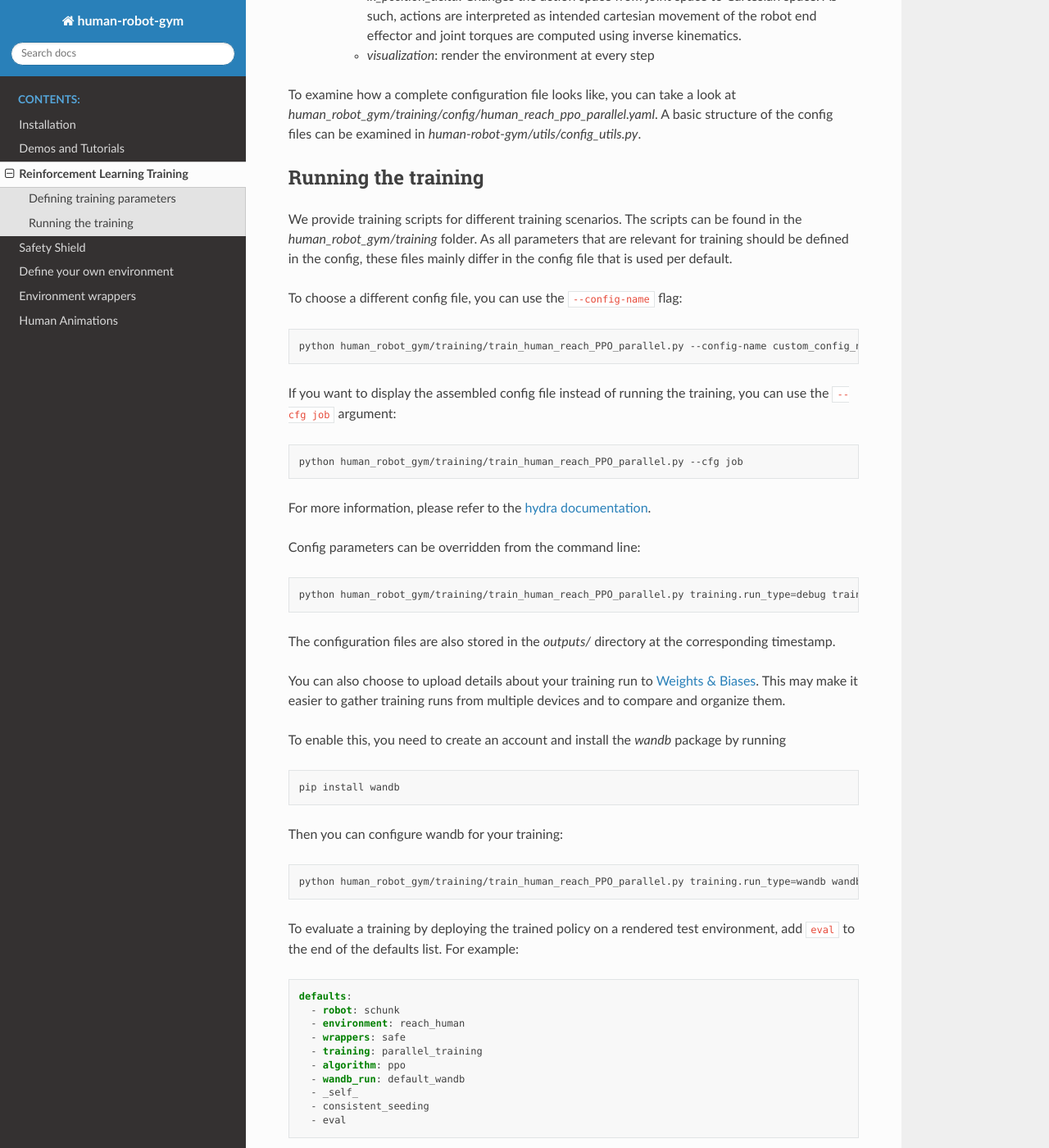
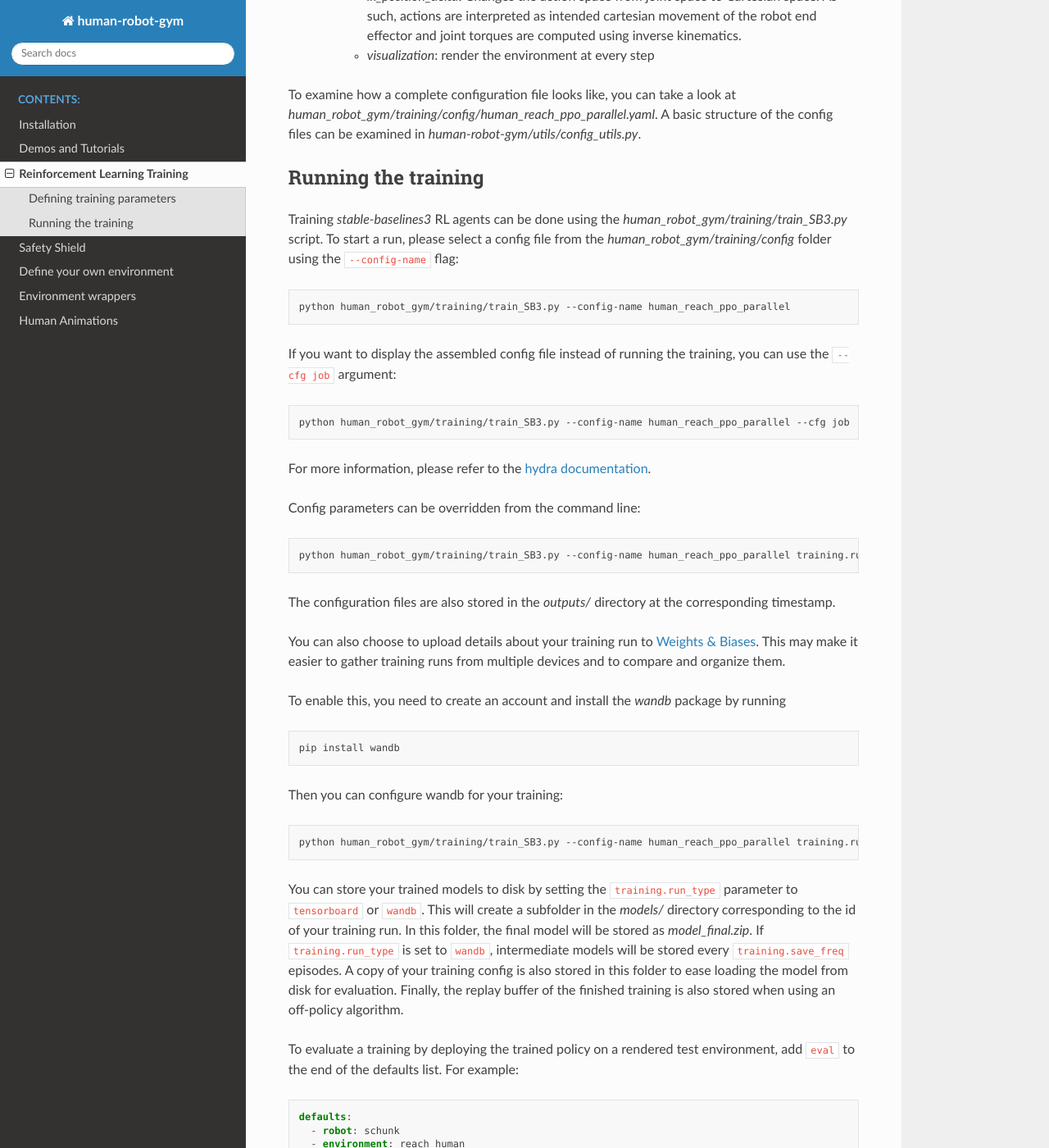
Before and after one commit to TUMcps/human-robot-gym, a Sphinx documentation site: the page built from docs/source/training.rst, in a window 1280 px wide and 1400 px high, scrolled down 844 px. Shown: the whole window at 82% size. Built offline with Sphinx 7.4.7 and the Read the Docs theme 2.0.0, drawn with Linux system fonts in a browser that asks for light colours; pages that are not in the unit, such as notebooks, are missing from menus.

Commit message:
updated documentation

```diff
--- a/docs/source/training.rst
+++ b/docs/source/training.rst
@@ -34,20 +34,18 @@ A basic structure of the config files can be examined in `human-robot-gym/utils/
 Running the training
 --------------------
 
-We provide training scripts for different training scenarios. The scripts can be found in the `human_robot_gym/training` folder.
-As all parameters that are relevant for training should be defined in the config, these files mainly differ in the config file that is used per default.
-
-To choose a different config file, you can use the ``--config-name`` flag:
+Training `stable-baselines3` RL agents can be done using the `human_robot_gym/training/train_SB3.py` script.
+To start a run, please select a config file from the `human_robot_gym/training/config` folder using the ``--config-name`` flag:
 
 .. code-block:: bash
 
-    python human_robot_gym/training/train_human_reach_PPO_parallel.py --config-name custom_config_name
+    python human_robot_gym/training/train_SB3.py --config-name human_reach_ppo_parallel
 
 If you want to display the assembled config file instead of running the training, you can use the ``--cfg job`` argument:
 
 .. code-block:: bash
 
-    python human_robot_gym/training/train_human_reach_PPO_parallel.py --cfg job
+    python human_robot_gym/training/train_SB3.py --config-name human_reach_ppo_parallel --cfg job
 
 For more information, please refer to the `hydra documentation <https://hydra.cc/docs/advanced/hydra-command-line-flags/>`_.
 
@@ -55,7 +53,7 @@ Config parameters can be overridden from the command line:
 
 .. code-block:: bash
 
-    python human_robot_gym/training/train_human_reach_PPO_parallel.py training.run_type=debug training.n_envs=8 environment.horizon=1000
+    python human_robot_gym/training/train_SB3.py --config-name human_reach_ppo_parallel training.run_type=debug training.n_envs=8 environment.horizon=1000
 
 The configuration files are also stored in the `outputs/` directory at the corresponding timestamp.
 
@@ -72,7 +70,15 @@ Then you can configure wandb for your training:
 
 .. code-block:: bash
 
-    python human_robot_gym/training/train_human_reach_PPO_parallel.py training.run_type=wandb wandb_run.project_name=my_project wandb_run.name=name_of_my_run wandb_run.group=group_of_my_run
+    python human_robot_gym/training/train_SB3.py --config-name human_reach_ppo_parallel training.run_type=wandb wandb_run.project_name=my_project wandb_run.name=name_of_my_run wandb_run.group=group_of_my_run
+
+You can store your trained models to disk by setting the ``training.run_type`` parameter to ``tensorboard`` or ``wandb``.
+This will create a subfolder in the `models/` directory corresponding to the id of your training run.
+In this folder, the final model will be stored as `model_final.zip`. If ``training.run_type`` is set to ``wandb``,
+intermediate models will be stored every ``training.save_freq`` episodes.
+A copy of your training config is also stored in this folder to ease loading the model from disk for evaluation.
+Finally, the replay buffer of the finished training is also stored when using an off-policy algorithm.
+
 
 To evaluate a training by deploying the trained policy on a rendered test environment, add ``eval`` to the end of the defaults list. For example:
 
```
